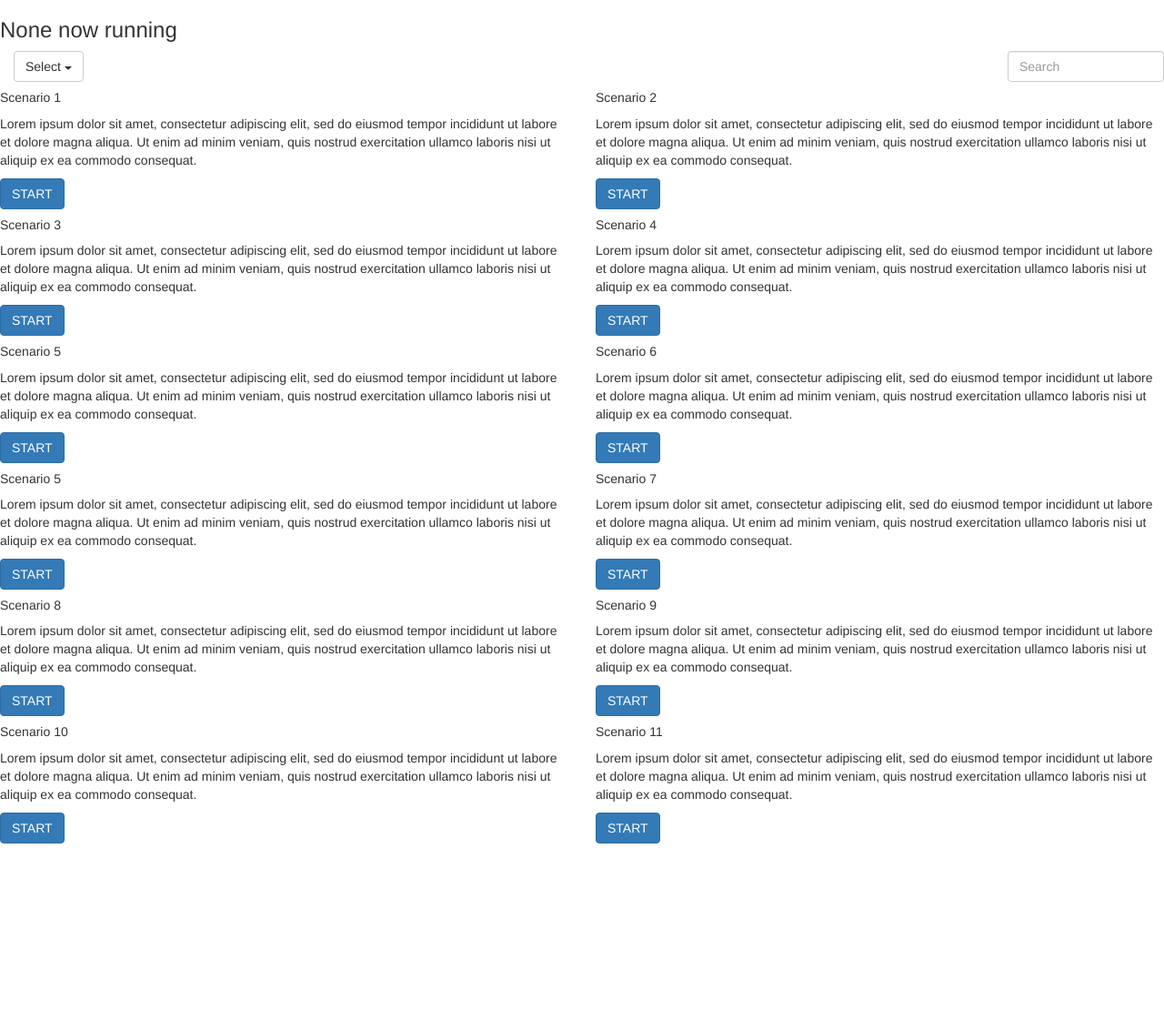
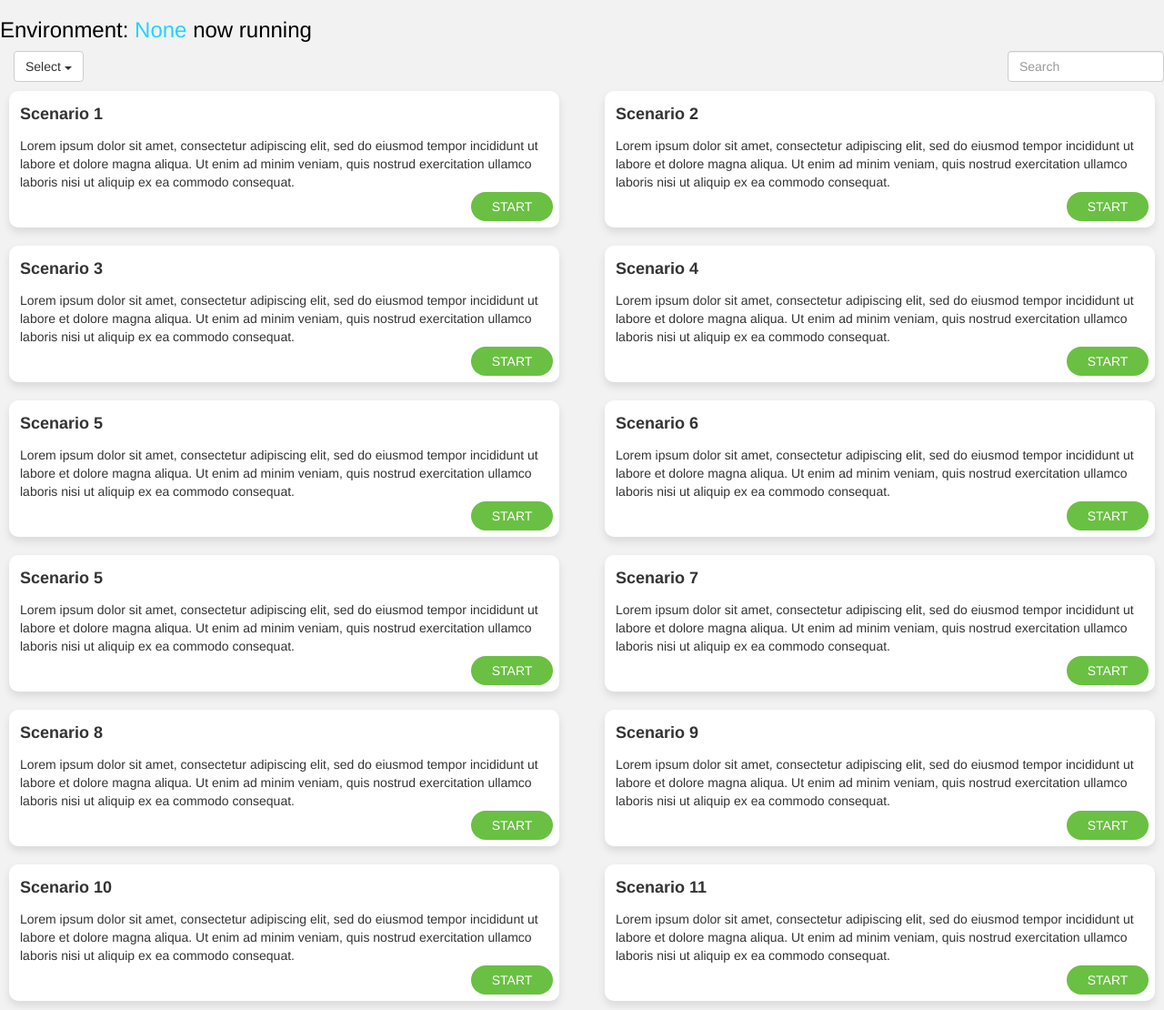
Before and after one commit to ayushjain-10/Splunk_backend, a Flask app: page /results in a window 1280 px wide. Shown: the whole page at 91% size. Before the commit the page ends 927 px from the top, so only its background shows below. Run offline with Flask 2, Linux system fonts and the light colour scheme; some libraries are stand-ins or nearby versions.

Commit message:
scenatio styling added

```diff
--- a/static/css/main2.css
+++ b/static/css/main2.css
@@ -31,3 +31,114 @@
 	height: 100%;
 	font-family: Helvetica;
 }
+
+body{
+    background: #f2f2f2;
+}
+
+.card-body{
+    border-radius: 10px;
+    padding-top: 7px;
+    margin: 10px;
+    box-shadow: 0 5px 10px 0px rgba(0, 0, 0, 0.1);
+    -moz-box-shadow: 0 5px 10px 0px rgba(0, 0, 0, 0.1);
+    -webkit-box-shadow: 0 5px 10px 0px rgba(0, 0, 0, 0.1);
+    -o-box-shadow: 0 5px 10px 0px rgba(0, 0, 0, 0.1);
+    -ms-box-shadow: 0 5px 10px 0px rgba(0, 0, 0, 0.1);
+    background: #fff;
+    position:relative;
+    height: 150px;
+
+}
+
+h3{
+    color: #277CB8;
+}
+
+h4, p{
+    margin: 10px;
+    z-index: 1;
+    padding: 2px;
+}
+
+h4{
+    font-weight: bold;
+    margin-top: 7px;
+}
+
+.focus-input100 {
+    display: inline-block;
+    position: absolute;
+    display: block;
+    width: 100%;
+    height: 100%;
+    top: 0;
+    left: 0;
+    pointer-events: none;
+  }
+
+  .focus-input100::before {
+    content: "";
+    display: block;
+    position: absolute;
+    bottom: -2px;
+    left: 0;
+    width: 0;
+    height: 2px;
+
+    -webkit-transition: all 0.4s;
+    -o-transition: all 0.4s;
+    -moz-transition: all 0.4s;
+    transition: all 0.4s;
+
+    background: #6a7dfe;
+    background: -webkit-linear-gradient(left, #21d4fd, #6AC042);
+    background: -o-linear-gradient(left, #21d4fd, #6AC042);
+    background: -moz-linear-gradient(left, #21d4fd, #6AC042);
+    background: linear-gradient(left, #21d4fd, #6AC042);
+  }
+
+  .focus-input100::after {
+    font-family: Helvetica;
+    font-size: 15px;
+    color: #277CB8;
+    line-height: 1.2;
+
+    content: attr(data-placeholder);
+    display: block;
+    width: 100%;
+    position: absolute;
+    top: 16px;
+    left: 0px;
+    padding-left: 5px;
+
+    -webkit-transition: all 0.4s;
+    -o-transition: all 0.4s;
+    -moz-transition: all 0.4s;
+    transition: all 0.4s;
+  }
+
+
+.btn-primary {
+    display: flex;
+    justify-content: center;
+    text-align: center;
+    border-radius: 25px;
+
+
+    border-style: none;
+    width: 90px;
+    height: 32px;
+
+    background: #6AC042;
+    position: absolute;
+    right: 0;
+    bottom: 0;
+    float: right;
+    margin-bottom: 7px;
+    margin-right: 7px;
+}
+
+.btn-primary:hover{
+    background-color: #21d4fd;
+}
--- a/templates/scenarios.html
+++ b/templates/scenarios.html
@@ -12,7 +12,11 @@
 </head>
 
 <body>
-  <h3>{{ envName }} now running</h3>
+  <h3>
+    <span style="color: black;">Environment: </span>
+    <span style="color:#21d4fd;">{{ envName }}</span>
+    <span style="color: black;">now running</span>
+  </h3>
   <div class="status-bar">
     <div class="container">
       <div class="dropdown">
@@ -56,7 +60,7 @@
     <div class="col-sm-6">
       <div class="card">
         <div class="card-body">
-          <h5 class="card-title">Scenario 1</h5>
+          <h4 class="card-title">Scenario 1</h4>
           <p class="card-text">Lorem ipsum dolor sit amet, consectetur adipiscing elit, sed do eiusmod tempor incididunt
             ut labore et dolore magna aliqua. Ut enim ad minim veniam, quis nostrud exercitation ullamco laboris nisi ut
             aliquip ex ea commodo consequat.</p>
@@ -67,7 +71,7 @@
     <div class="col-sm-6">
       <div class="card">
         <div class="card-body">
-          <h5 class="card-title">Scenario 2</h5>
+          <h4 class="card-title">Scenario 2</h4>
           <p class="card-text">Lorem ipsum dolor sit amet, consectetur adipiscing elit, sed do eiusmod tempor incididunt
             ut labore et dolore magna aliqua. Ut enim ad minim veniam, quis nostrud exercitation ullamco laboris nisi ut
             aliquip ex ea commodo consequat.</p>
@@ -78,7 +82,7 @@
     <div class="col-sm-6">
       <div class="card">
         <div class="card-body">
-          <h5 class="card-title">Scenario 3</h5>
+          <h4 class="card-title">Scenario 3</h4>
           <p class="card-text">Lorem ipsum dolor sit amet, consectetur adipiscing elit, sed do eiusmod tempor incididunt
             ut labore et dolore magna aliqua. Ut enim ad minim veniam, quis nostrud exercitation ullamco laboris nisi ut
             aliquip ex ea commodo consequat.</p>
@@ -89,7 +93,7 @@
     <div class="col-sm-6">
       <div class="card">
         <div class="card-body">
-          <h5 class="card-title">Scenario 4</h5>
+          <h4 class="card-title">Scenario 4</h4>
           <p class="card-text">Lorem ipsum dolor sit amet, consectetur adipiscing elit, sed do eiusmod tempor incididunt
             ut labore et dolore magna aliqua. Ut enim ad minim veniam, quis nostrud exercitation ullamco laboris nisi ut
             aliquip ex ea commodo consequat.</p>
@@ -103,7 +107,7 @@
     <div class="col-sm-6">
       <div class="card">
         <div class="card-body">
-          <h5 class="card-title">Scenario 5</h5>
+          <h4 class="card-title">Scenario 5</h4>
           <p class="card-text">Lorem ipsum dolor sit amet, consectetur adipiscing elit, sed do eiusmod tempor incididunt
             ut labore et dolore magna aliqua. Ut enim ad minim veniam, quis nostrud exercitation ullamco laboris nisi ut
             aliquip ex ea commodo consequat.</p>
@@ -114,7 +118,7 @@
     <div class="col-sm-6">
       <div class="card">
         <div class="card-body">
-          <h5 class="card-title">Scenario 6</h5>
+          <h4 class="card-title">Scenario 6</h4>
           <p class="card-text">Lorem ipsum dolor sit amet, consectetur adipiscing elit, sed do eiusmod tempor incididunt
             ut labore et dolore magna aliqua. Ut enim ad minim veniam, quis nostrud exercitation ullamco laboris nisi ut
             aliquip ex ea commodo consequat.</p>
@@ -125,7 +129,7 @@
     <div class="col-sm-6">
       <div class="card">
         <div class="card-body">
-          <h5 class="card-title">Scenario 5</h5>
+          <h4 class="card-title">Scenario 5</h4>
           <p class="card-text">Lorem ipsum dolor sit amet, consectetur adipiscing elit, sed do eiusmod tempor incididunt
             ut labore et dolore magna aliqua. Ut enim ad minim veniam, quis nostrud exercitation ullamco laboris nisi ut
             aliquip ex ea commodo consequat.</p>
@@ -136,7 +140,7 @@
     <div class="col-sm-6">
       <div class="card">
         <div class="card-body">
-          <h5 class="card-title">Scenario 7</h5>
+          <h4 class="card-title">Scenario 7</h4>
           <p class="card-text">Lorem ipsum dolor sit amet, consectetur adipiscing elit, sed do eiusmod tempor incididunt
             ut labore et dolore magna aliqua. Ut enim ad minim veniam, quis nostrud exercitation ullamco laboris nisi ut
             aliquip ex ea commodo consequat.</p>
@@ -150,7 +154,7 @@
     <div class="col-sm-6">
       <div class="card">
         <div class="card-body">
-          <h5 class="card-title">Scenario 8</h5>
+          <h4 class="card-title">Scenario 8</h4>
           <p class="card-text">Lorem ipsum dolor sit amet, consectetur adipiscing elit, sed do eiusmod tempor incididunt
             ut labore et dolore magna aliqua. Ut enim ad minim veniam, quis nostrud exercitation ullamco laboris nisi ut
             aliquip ex ea commodo consequat.</p>
@@ -161,7 +165,7 @@
     <div class="col-sm-6">
       <div class="card">
         <div class="card-body">
-          <h5 class="card-title">Scenario 9</h5>
+          <h4 class="card-title">Scenario 9</h4>
           <p class="card-text">Lorem ipsum dolor sit amet, consectetur adipiscing elit, sed do eiusmod tempor incididunt
             ut labore et dolore magna aliqua. Ut enim ad minim veniam, quis nostrud exercitation ullamco laboris nisi ut
             aliquip ex ea commodo consequat.</p>
@@ -172,7 +176,7 @@
     <div class="col-sm-6">
       <div class="card">
         <div class="card-body">
-          <h5 class="card-title">Scenario 10</h5>
+          <h4 class="card-title">Scenario 10</h4>
           <p class="card-text">Lorem ipsum dolor sit amet, consectetur adipiscing elit, sed do eiusmod tempor incididunt
             ut labore et dolore magna aliqua. Ut enim ad minim veniam, quis nostrud exercitation ullamco laboris nisi ut
             aliquip ex ea commodo consequat.</p>
@@ -183,7 +187,7 @@
     <div class="col-sm-6">
       <div class="card">
         <div class="card-body">
-          <h5 class="card-title">Scenario 11</h5>
+          <h4 class="card-title">Scenario 11</h4>
           <p class="card-text">Lorem ipsum dolor sit amet, consectetur adipiscing elit, sed do eiusmod tempor incididunt
             ut labore et dolore magna aliqua. Ut enim ad minim veniam, quis nostrud exercitation ullamco laboris nisi ut
             aliquip ex ea commodo consequat.</p>
```
Also changed, not shown: static/css/main.css (+5 -2 lines).
